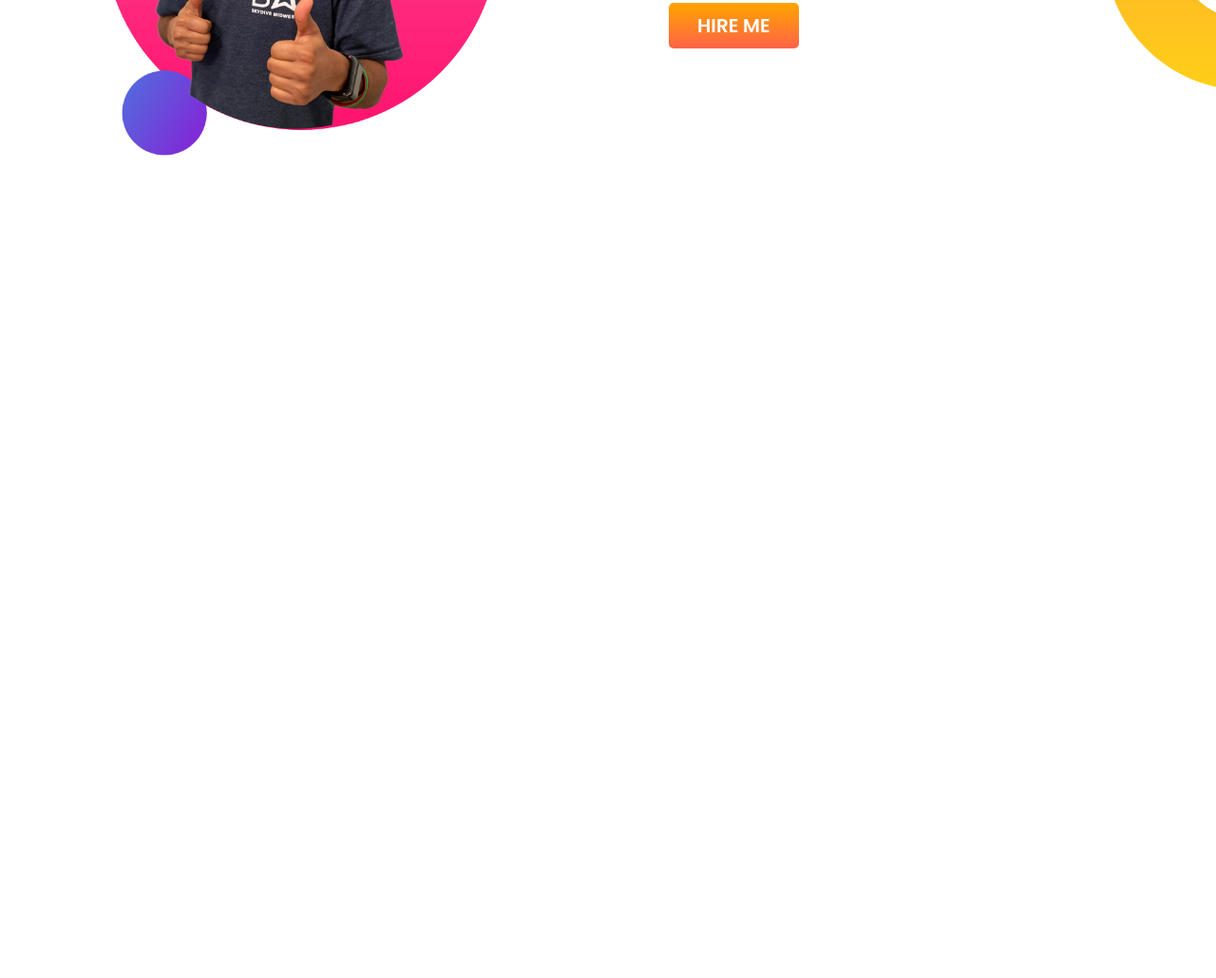
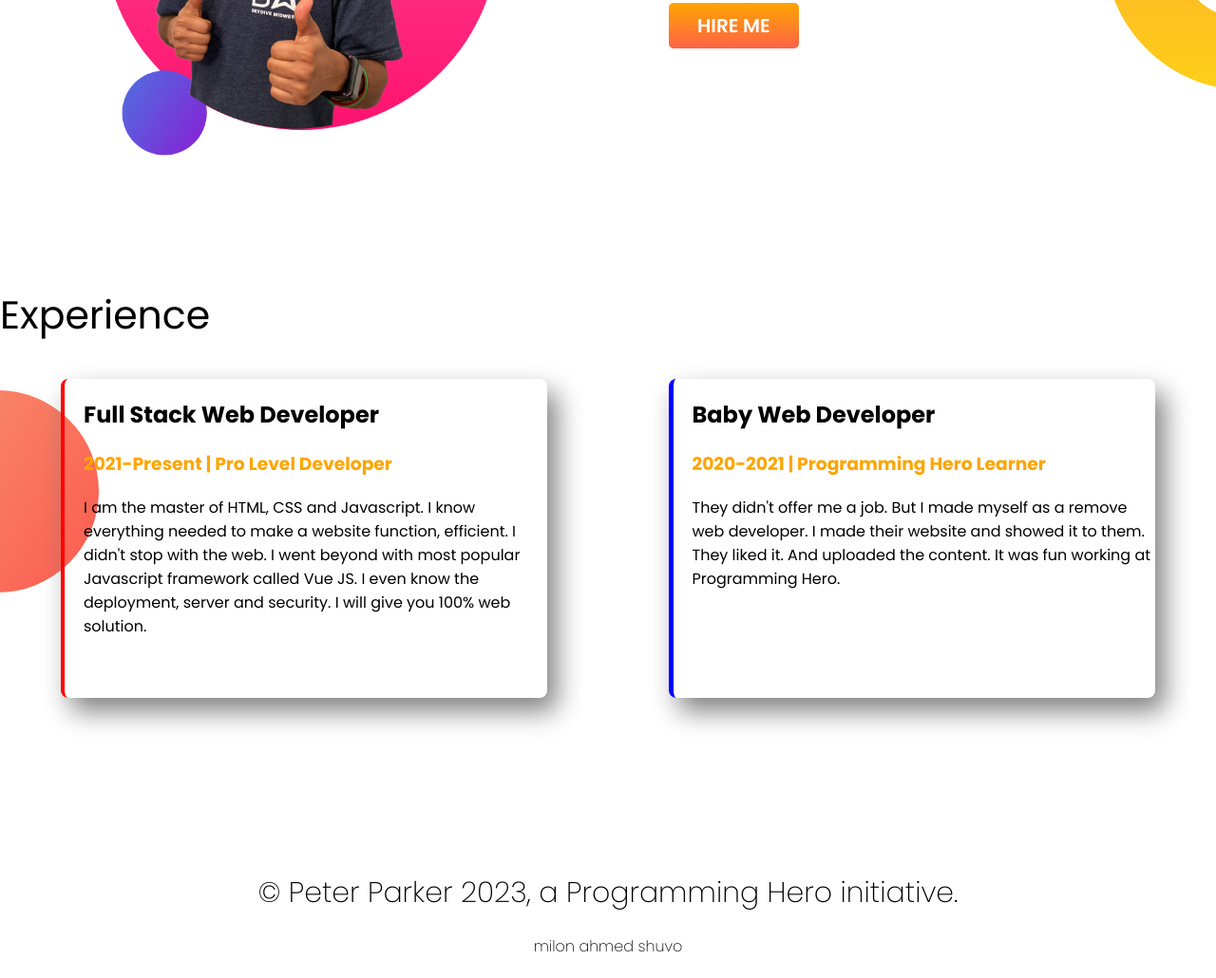
Before and after one commit to milonahmedshuvo/my-scound-repo, a plain HTML site: page index.html in a window 1280 px wide. Shown: the part 873-1903 px from the top of the page at 95% size. Before the commit the page ends 1174 px from the top, so only its background shows below. Drawn offline with Linux system fonts and the light colour scheme.

Commit message:
complete website

```diff
--- a/index.html
+++ b/index.html
@@ -12,7 +12,7 @@
 </head>
 <body>
 
-<section class=" top-bannar">
+<section class=" top-bannar fixibol-sajano">
     <div class="half-wight font">
       <h1>Welcome To</h1>
       <h1><span class="orang">Peter Parker</span> World</h1>
@@ -27,7 +27,7 @@
 
 
 
-<section class="dream-big">
+<section class="dream-big fixibol-sajano">
 
     <div class="half-wight">
     <img src="image/jhankar2.png" alt="">
@@ -41,5 +41,35 @@
     </div>
 </section>
 
+
+
+<section class="experience">
+    <h1 class="ex">Experience</h1>
+
+    <div class="fixibol-sajano">
+
+        <div class="experi-item " id="line-first">
+            <h1>Full Stack Web Developer</h1>
+            <h3 class="orang">2021-Present | Pro Level Developer</h3>
+            <p>I am the master of HTML, CSS and Javascript. I know everything needed to make a website function, efficient. I didn't stop with the web. I went beyond with most popular Javascript framework called Vue JS. I even know the deployment, server and security. I will give you 100% web solution.</p>
+
+        </div>
+
+        <div class="experi-item" id="line-second">
+        <h1>Baby Web Developer</h1>
+        <h3 class="orang">2020-2021 | Programming Hero Learner</h3>
+        <p>They didn't offer me a job. But I made myself as a remove web developer. I made their website and showed it to them. They liked it. And uploaded the content. It was fun working at Programming Hero.</p>
+        </div>
+    </div>
+</section>
+
+
+
+
+<footer class="last">
+<h1>© Peter Parker 2023, a Programming Hero initiative.</h1>
+<h4>milon ahmed shuvo</h4>
+</footer>
+
 </body>
 </html>
--- a/style.css
+++ b/style.css
@@ -4,7 +4,7 @@ body{
     font-family: 'Poppins', sans-serif;
     margin: 0;
 }
-section{
+.fixibol-sajano{
     display: flex;
     margin-bottom: 130px;
 }
@@ -52,3 +52,45 @@ color: orange;
 .font h1 h3{
     font-size: 20px;
 }
+
+.experi-item {
+    margin-top: 3px;
+    width: 40%;
+    margin-left: 5%;
+    margin-right: 5%;
+    box-shadow: 10px 14px 28px grey;
+    border-radius: 8px;
+    padding-left: 20px;
+    padding-bottom: 47px;
+}
+.experience{
+    background-image: url(image/exp-bg.png);
+    background-repeat: no-repeat;
+    background-position: left;
+    margin-bottom: 12px;
+}
+#line-first {
+    border-left: 4px solid red;
+}
+
+#line-second {
+    border-left: 5px solid blue;
+}
+.ex {
+    font-size: 41px;
+    font-weight: 400;
+}
+
+.last h1 {
+    text-align: center;
+    font-size: 30px;
+    font-weight: 200;
+    padding-top: 53px;
+}
+
+.last h4 {
+    text-align: center;
+    font-size: 16px;
+    font-weight: 200;
+    padding-top: 0px;
+}
```
